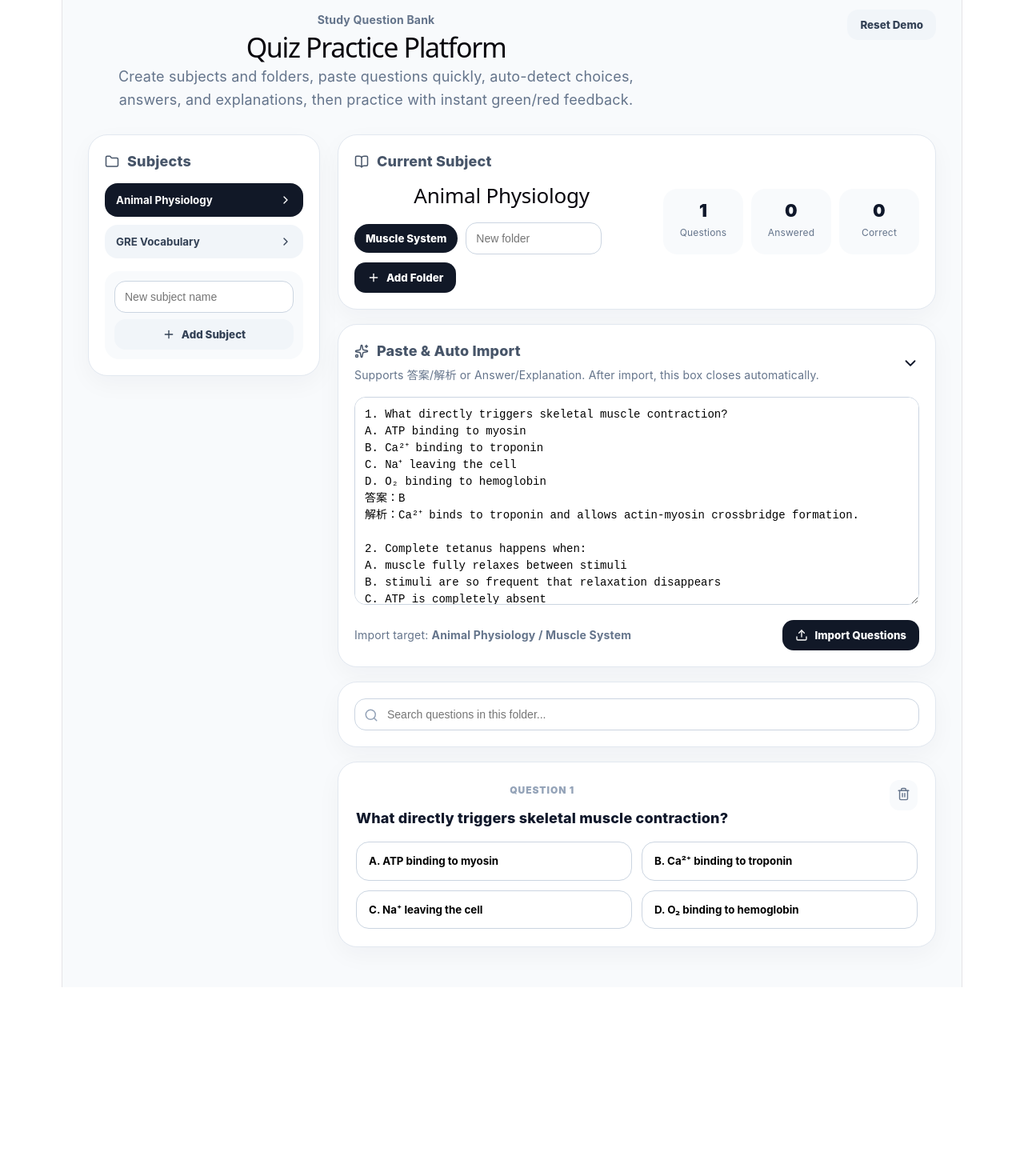
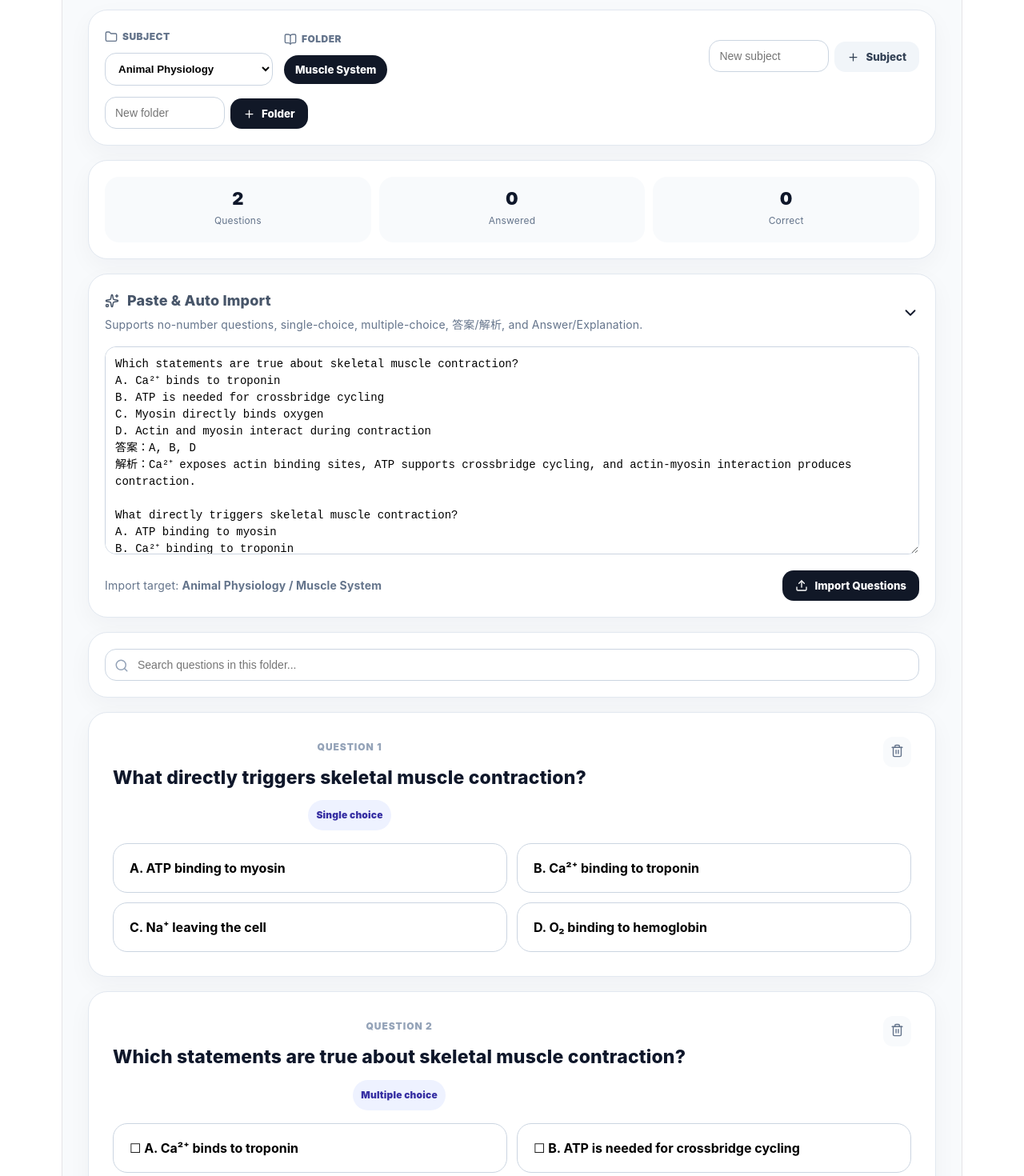
Before and after one commit to stella-dai123/quiz-platform, a React (Vite) app: page / in a window 1280 px wide. Shown: the part 20-1490 px from the top of the page at 80% size. Before the commit the page ends 1254 px from the top, so only its background shows below. Built offline with nearby package versions, Linux system fonts and the light colour scheme.

Commit message:
update layout and multiple choice

```diff
--- a/src/App.jsx
+++ b/src/App.jsx
@@ -13,7 +13,7 @@ import {
   Sparkles,
 } from "lucide-react";
 
-const STORAGE_KEY = "quiz-platform-data-v3";
+const STORAGE_KEY = "quiz-platform-data-v4";
 
 const starterSubjects = [
   {
@@ -33,9 +33,22 @@ const starterSubjects = [
               "Na⁺ leaving the cell",
               "O₂ binding to hemoglobin",
             ],
-            answer: 1,
+            answers: [1],
             explanation:
               "Ca²⁺ binds to troponin, which moves tropomyosin away from actin and allows actin-myosin crossbridge formation.",
+          },
+          {
+            id: crypto.randomUUID(),
+            prompt: "Which statements are true about skeletal muscle contraction?",
+            choices: [
+              "Ca²⁺ binds to troponin",
+              "ATP is needed for crossbridge cycling",
+              "Myosin directly binds oxygen",
+              "Actin and myosin interact during contraction",
+            ],
+            answers: [0, 1, 3],
+            explanation:
+              "Ca²⁺ exposes actin binding sites, ATP supports crossbridge cycling, and actin-myosin interaction produces contraction.",
           },
         ],
       },
@@ -62,10 +75,6 @@ function cleanLine(line) {
   return line.replace(/\r/g, "").trim();
 }
 
-function isChoiceLine(line) {
-  return /^([A-Ha-h])[\.|\)|:|、]\s+/.test(line);
-}
-
 function parseChoice(line) {
   const match = line.match(/^([A-Ha-h])[\.|\)|:|、]\s+(.+)$/);
   if (!match) return null;
@@ -73,11 +82,19 @@ function parseChoice(line) {
 }
 
 function isAnswerLine(line) {
-  return /^(答案|正确答案|answer|correct answer|correct|ans|key)\s*[:：\-]?\s*/i.test(line);
+  return /^(答案|正确答案|answer|correct answer|correct answers|correct|ans|key)\s*[:：\-]?\s*/i.test(line);
 }
 
 function isExplanationLine(line) {
   return /^(解析|解释|explanation|reason|rationale|why)\s*[:：\-]?\s*/i.test(line);
+}
+
+function stripAnswerLabel(line) {
+  return line.replace(/^(答案|正确答案|answer|correct answer|correct answers|correct|ans|key)\s*[:：\-]?\s*/i, "").trim();
+}
+
+function stripExplanationLabel(line) {
+  return line.replace(/^(解析|解释|explanation|reason|rationale|why)\s*[:：\-]?\s*/i, "").trim();
 }
 
 function removeQuestionPrefix(line) {
@@ -88,19 +105,33 @@ function removeQuestionPrefix(line) {
     .trim();
 }
 
-function extractAnswerIndex(answerText, choices) {
+function extractAnswerIndexes(answerText, choices) {
   const text = answerText.trim();
-  const letterMatch = text.match(/[A-Ha-h]/);
-  if (letterMatch) {
-    const idx = letterMatch[0].toUpperCase().charCodeAt(0) - 65;
-    if (idx >= 0 && idx < choices.length) return idx;
+  const indexes = new Set();
+
+  const separatedLetters = text.match(/[A-Ha-h]/g) || [];
+  for (const letter of separatedLetters) {
+    const idx = letter.toUpperCase().charCodeAt(0) - 65;
+    if (idx >= 0 && idx < choices.length) indexes.add(idx);
   }
 
+  if (indexes.size > 0) return Array.from(indexes).sort((a, b) => a - b);
+
   const normalized = text.toLowerCase();
-  const byText = choices.findIndex((choice) =>
-    normalized.includes(choice.toLowerCase()) || choice.toLowerCase().includes(normalized)
-  );
-  return byText >= 0 ? byText : 0;
+  choices.forEach((choice, index) => {
+    const c = choice.toLowerCase();
+    if (normalized.includes(c) || c.includes(normalized)) indexes.add(index);
+  });
+
+  return indexes.size ? Array.from(indexes).sort((a, b) => a - b) : [0];
+}
+
+function hasAnswer(lines) {
+  return lines.some((line) => isAnswerLine(line));
+}
+
+function hasChoices(lines) {
+  return lines.filter((line) => parseChoice(line)).length >= 2;
 }
 
 function splitIntoQuestionBlocks(text) {
@@ -112,18 +143,29 @@ function splitIntoQuestionBlocks(text) {
 
   const blocks = [];
   let current = [];
+  let currentChoiceLetters = new Set();
 
   for (const line of lines) {
-    const looksLikeNewQuestion =
-      /^(\d+\s*[\.\)]|Question\s*\d*[:：\.\)]|Q\d*[:：\.\)]|第\s*\d+\s*题)/i.test(line) &&
+    const choice = parseChoice(line);
+    const explicitQuestionStart = /^(\d+\s*[\.\)]|Question\s*\d*[:：\.\)]|Q\d*[:：\.\)]|第\s*\d+\s*题)/i.test(line);
+
+    const startsNewByExplicitQuestion =
+      explicitQuestionStart && current.length > 0 && (hasChoices(current) || hasAnswer(current));
+
+    const startsNewByChoiceRestart =
+      choice &&
+      choice.letter === "A" &&
       current.length > 0 &&
-      current.some((l) => isAnswerLine(l));
+      currentChoiceLetters.size >= 2 &&
+      hasAnswer(current);
 
-    if (looksLikeNewQuestion) {
+    if (startsNewByExplicitQuestion || startsNewByChoiceRestart) {
       blocks.push(current);
       current = [line];
+      currentChoiceLetters = new Set(choice ? [choice.letter] : []);
     } else {
       current.push(line);
+      if (choice) currentChoiceLetters.add(choice.letter);
     }
   }
 
@@ -153,13 +195,13 @@ function parseQuestions(rawText) {
 
         if (isAnswerLine(line)) {
           mode = "answer";
-          answerRaw = line.replace(/^(答案|正确答案|answer|correct answer|correct|ans|key)\s*[:：\-]?\s*/i, "").trim();
+          answerRaw = stripAnswerLabel(line);
           continue;
         }
 
         if (isExplanationLine(line)) {
           mode = "explanation";
-          const explanation = line.replace(/^(解析|解释|explanation|reason|rationale|why)\s*[:：\-]?\s*/i, "").trim();
+          const explanation = stripExplanationLabel(line);
           if (explanation) explanationLines.push(explanation);
           continue;
         }
@@ -176,22 +218,46 @@ function parseQuestions(rawText) {
       const prompt = promptLines.join(" ").trim();
       if (!prompt || choices.length < 2) return null;
 
+      const answers = extractAnswerIndexes(answerRaw, choices);
+
       return {
         id: makeId(),
         prompt,
         choices,
-        answer: extractAnswerIndex(answerRaw, choices),
+        answers,
         explanation: explanationLines.join(" ").trim() || "No explanation added yet.",
       };
     })
     .filter(Boolean);
 }
 
+function arraysEqual(a, b) {
+  if (!Array.isArray(a) || !Array.isArray(b)) return false;
+  if (a.length !== b.length) return false;
+  const sortedA = [...a].sort((x, y) => x - y);
+  const sortedB = [...b].sort((x, y) => x - y);
+  return sortedA.every((value, index) => value === sortedB[index]);
+}
+
+function normalizeQuestion(question) {
+  if (question.answers) return question;
+  if (typeof question.answer === "number") return { ...question, answers: [question.answer] };
+  return { ...question, answers: [0] };
+}
+
 function App() {
   const [subjects, setSubjects] = useState(() => {
     try {
       const saved = localStorage.getItem(STORAGE_KEY);
-      return saved ? JSON.parse(saved) : starterSubjects;
+      return saved
+        ? JSON.parse(saved).map((subject) => ({
+            ...subject,
+            folders: subject.folders.map((folder) => ({
+              ...folder,
+              questions: folder.questions.map(normalizeQuestion),
+            })),
+          }))
+        : starterSubjects;
     } catch {
       return starterSubjects;
     }
@@ -205,21 +271,21 @@ function App() {
   const [newSubjectName, setNewSubjectName] = useState("");
   const [newFolderName, setNewFolderName] = useState("");
   const [message, setMessage] = useState("");
-  const [importText, setImportText] = useState(`1. What directly triggers skeletal muscle contraction?
+  const [importText, setImportText] = useState(`Which statements are true about skeletal muscle contraction?
+A. Ca²⁺ binds to troponin
+B. ATP is needed for crossbridge cycling
+C. Myosin directly binds oxygen
+D. Actin and myosin interact during contraction
+答案：A, B, D
+解析：Ca²⁺ exposes actin binding sites, ATP supports crossbridge cycling, and actin-myosin interaction produces contraction.
+
+What directly triggers skeletal muscle contraction?
 A. ATP binding to myosin
 B. Ca²⁺ binding to troponin
 C. Na⁺ leaving the cell
 D. O₂ binding to hemoglobin
 答案：B
-解析：Ca²⁺ binds to troponin and allows actin-myosin crossbridge formation.
-
-2. Complete tetanus happens when:
-A. muscle fully relaxes between stimuli
-B. stimuli are so frequent that relaxation disappears
-C. ATP is completely absent
-D. the nerve stops firing
-正确答案：B
-解释：Frequent stimulation keeps Ca²⁺ high, so the muscle stays contracted.`);
+解析：Ca²⁺ binds to troponin.`);
 
   useEffect(() => {
     localStorage.setItem(STORAGE_KEY, JSON.stringify(subjects));
@@ -235,8 +301,8 @@ D. the nerve stops firing
     );
   }, [selectedFolder, search]);
 
-  const answeredCount = selectedFolder?.questions.filter((q) => answers[q.id] !== undefined).length || 0;
-  const correctCount = selectedFolder?.questions.filter((q) => answers[q.id] === q.answer).length || 0;
+  const answeredCount = selectedFolder?.questions.filter((q) => answers[q.id]?.length > 0).length || 0;
+  const correctCount = selectedFolder?.questions.filter((q) => arraysEqual(answers[q.id], q.answers)).length || 0;
 
   function selectSubject(subject) {
     setSelectedSubjectId(subject.id);
@@ -316,8 +382,16 @@ D. the nerve stops firing
     );
   }
 
-  function chooseAnswer(questionId, choiceIndex) {
-    setAnswers((prev) => ({ ...prev, [questionId]: choiceIndex }));
+  function toggleAnswer(questionId, choiceIndex, isMultiple) {
+    setAnswers((prev) => {
+      const current = prev[questionId] || [];
+      if (!isMultiple) return { ...prev, [questionId]: [choiceIndex] };
+
+      const next = current.includes(choiceIndex)
+        ? current.filter((idx) => idx !== choiceIndex)
+        : [...current, choiceIndex];
+      return { ...prev, [questionId]: next };
+    });
   }
 
   function resetDemo() {
@@ -336,18 +410,21 @@ D. the nerve stops firing
         body { margin: 0; }
         .page { min-height: 100vh; background: #f8fafc; color: #0f172a; font-family: Inter, Arial, sans-serif; padding: 32px; }
         .container { max-width: 1280px; margin: 0 auto; }
-        .header { display: flex; justify-content: space-between; gap: 20px; align-items: flex-start; margin-bottom: 28px; }
-        .eyebrow { color: #64748b; font-size: 14px; font-weight: 700; margin-bottom: 8px; }
-        h1 { margin: 0; font-size: 34px; letter-spacing: -0.04em; }
-        .subtitle { color: #64748b; margin-top: 10px; max-width: 720px; line-height: 1.6; }
-        .layout { display: grid; grid-template-columns: 290px 1fr; gap: 22px; align-items: start; }
+        .wide { max-width: 1500px; }
+        .top-toolbar { display: flex; gap: 14px; align-items: center; margin-bottom: 18px; flex-wrap: wrap; }
+        .toolbar-group { display: grid; gap: 7px; }
+        .toolbar-group.grow { flex: 1; min-width: 360px; }
+        .toolbar-label { display: flex; gap: 6px; align-items: center; color: #64748b; font-size: 12px; font-weight: 900; text-transform: uppercase; letter-spacing: .04em; }
+        select { border: 1px solid #cbd5e1; border-radius: 14px; padding: 11px 12px; background: white; font-weight: 800; min-width: 210px; }
+        .add-group { grid-template-columns: 150px auto; align-items: end; }
+        .practice-layout { display: block; }
         .card { background: white; border: 1px solid #e2e8f0; border-radius: 24px; box-shadow: 0 10px 30px rgba(15, 23, 42, 0.04); }
         .card-pad { padding: 20px; }
         .sidebar-title, .section-title { display: flex; align-items: center; gap: 10px; font-weight: 800; color: #475569; margin-bottom: 14px; }
-        .subject-btn, .folder-btn { width: 100%; border: none; border-radius: 16px; padding: 13px 14px; margin-bottom: 10px; text-align: left; cursor: pointer; display: flex; justify-content: space-between; align-items: center; font-weight: 700; }
-        .subject-btn.active, .folder-btn.active { background: #111827; color: white; }
-        .subject-btn:not(.active), .folder-btn:not(.active) { background: #f1f5f9; color: #334155; }
-        .subject-btn:not(.active):hover, .folder-btn:not(.active):hover { background: #e2e8f0; }
+        .subject-btn { width: 100%; border: none; border-radius: 16px; padding: 13px 14px; margin-bottom: 10px; text-align: left; cursor: pointer; display: flex; justify-content: space-between; align-items: center; font-weight: 700; }
+        .subject-btn.active { background: #111827; color: white; }
+        .subject-btn:not(.active) { background: #f1f5f9; color: #334155; }
+        .subject-btn:not(.active):hover { background: #e2e8f0; }
         .mini-form { background: #f8fafc; padding: 12px; border-radius: 18px; margin-top: 16px; display: grid; gap: 8px; }
         input, textarea { border: 1px solid #cbd5e1; outline: none; border-radius: 14px; padding: 11px 12px; font-size: 14px; width: 100%; background: white; }
         input:focus, textarea:focus { border-color: #64748b; }
@@ -356,10 +433,12 @@ D. the nerve stops firing
         .secondary { border: none; background: #f1f5f9; color: #334155; border-radius: 14px; padding: 11px 16px; cursor: pointer; font-weight: 800; display: inline-flex; gap: 8px; align-items: center; justify-content: center; }
         .top-grid { display: grid; grid-template-columns: 1fr auto; gap: 18px; align-items: center; }
         .stats { display: grid; grid-template-columns: repeat(3, 100px); gap: 10px; }
+        .wide-stats { grid-template-columns: repeat(3, minmax(120px, 1fr)); }
         .stat { background: #f8fafc; border-radius: 18px; padding: 14px; text-align: center; }
         .stat-number { font-size: 22px; font-weight: 900; }
         .stat-label { font-size: 12px; color: #64748b; margin-top: 2px; }
         .folder-row { display: flex; gap: 10px; flex-wrap: wrap; align-items: center; margin-top: 18px; }
+        .folder-row.compact { margin-top: 0; max-height: 46px; overflow: auto; }
         .folder-chip { border: none; padding: 10px 14px; border-radius: 999px; cursor: pointer; font-weight: 800; }
         .folder-chip.active { background: #111827; color: white; }
         .folder-chip:not(.active) { background: #f1f5f9; color: #475569; }
@@ -369,12 +448,14 @@ D. the nerve stops firing
         .search-wrap { position: relative; }
         .search-icon { position: absolute; top: 12px; left: 12px; color: #94a3b8; }
         .search-input { padding-left: 40px; }
-        .question { padding: 22px; margin-bottom: 18px; }
+        .question { padding: 30px; margin-bottom: 18px; }
         .q-head { display: flex; justify-content: space-between; gap: 16px; align-items: flex-start; margin-bottom: 16px; }
         .q-number { color: #94a3b8; font-size: 12px; font-weight: 900; letter-spacing: .08em; text-transform: uppercase; margin-bottom: 8px; }
-        .q-prompt { font-size: 18px; font-weight: 800; line-height: 1.5; }
+        .q-prompt { font-size: 23px; font-weight: 850; line-height: 1.55; max-width: 1200px; }
+        .type-label { display: inline-flex; margin-top: 10px; background: #eef2ff; color: #3730a3; padding: 6px 10px; border-radius: 999px; font-size: 12px; font-weight: 900; }
         .choices { display: grid; grid-template-columns: repeat(2, minmax(0, 1fr)); gap: 12px; }
-        .choice { border: 1px solid #cbd5e1; background: white; border-radius: 16px; padding: 14px 15px; text-align: left; cursor: pointer; font-weight: 700; line-height: 1.4; }
+        .choice { border: 1px solid #cbd5e1; background: white; border-radius: 18px; padding: 18px 20px; text-align: left; cursor: pointer; font-weight: 750; line-height: 1.5; font-size: 16px; }
+        .choice.selected { outline: 2px solid #111827; }
         .choice.correct { background: #dcfce7; border-color: #86efac; color: #166534; }
         .choice.wrong { background: #fee2e2; border-color: #fca5a5; color: #991b1b; }
         .badge { display: inline-flex; gap: 6px; align-items: center; padding: 7px 10px; border-radius: 999px; font-size: 13px; font-weight: 900; white-space: nowrap; }
@@ -384,52 +465,29 @@ D. the nerve stops firing
         .delete { border: none; background: #f8fafc; color: #64748b; cursor: pointer; border-radius: 12px; padding: 9px; }
         .delete:hover { background: #fee2e2; color: #991b1b; }
         .empty { text-align: center; padding: 48px; color: #64748b; }
-        @media (max-width: 900px) { .layout { grid-template-columns: 1fr; } .top-grid { grid-template-columns: 1fr; } .stats { grid-template-columns: repeat(3, 1fr); } .choices { grid-template-columns: 1fr; } }
+        @media (max-width: 900px) { .top-toolbar { display: grid; } .toolbar-group.grow { min-width: 0; } .add-group { grid-template-columns: 1fr; } .stats { grid-template-columns: repeat(3, 1fr); } .choices { grid-template-columns: 1fr; } .q-prompt { font-size: 20px; } .page { padding: 16px; } }
       `}</style>
 
-      <div className="container">
-        <div className="header">
-          <div>
-            <div className="eyebrow">Study Question Bank</div>
-            <h1>Quiz Practice Platform</h1>
-            <div className="subtitle">
-              Create subjects and folders, paste questions quickly, auto-detect choices, answers, and explanations, then practice with instant green/red feedback.
-            </div>
-          </div>
-          <button className="secondary" onClick={resetDemo}>Reset Demo</button>
+      <div className="container wide">
+        <div className="top-toolbar card card-pad">
+          <div className="toolbar-group">
+            <div className="toolbar-label"><Folder size={16} /> Subject</div>
+            <select
+              value={selectedSubjectId}
+              onChange={(e) => {
+                const subject = subjects.find((s) => s.id === e.target.value);
+                if (subject) selectSubject(subject);
+              }}
+            >
+              {subjects.map((subject) => (
+                <option key={subject.id} value={subject.id}>{subject.name}</option>
+              ))}
+            </select>
           </div>
 
-        <div className="layout">
-          <aside className="card card-pad">
-            <div className="sidebar-title"><Folder size={18} /> Subjects</div>
-            {subjects.map((subject) => (
-              <button
-                key={subject.id}
-                className={`subject-btn ${subject.id === selectedSubjectId ? "active" : ""}`}
-                onClick={() => selectSubject(subject)}
-              >
-                <span>{subject.name}</span>
-                <ChevronRight size={16} />
-              </button>
-            ))}
-
-            <div className="mini-form">
-              <input
-                value={newSubjectName}
-                onChange={(e) => setNewSubjectName(e.target.value)}
-                placeholder="New subject name"
-              />
-              <button className="secondary" onClick={addSubject}><Plus size={16} /> Add Subject</button>
-            </div>
-          </aside>
-
-          <main>
-            <section className="card card-pad" style={{ marginBottom: 18 }}>
-              <div className="top-grid">
-                <div>
-                  <div className="section-title"><BookOpen size={18} /> Current Subject</div>
-                  <h2 style={{ margin: 0, fontSize: 26 }}>{selectedSubject?.name}</h2>
-                  <div className="folder-row">
+          <div className="toolbar-group grow">
+            <div className="toolbar-label"><BookOpen size={16} /> Folder</div>
+            <div className="folder-row compact">
               {selectedSubject?.folders.map((folder) => (
                 <button
                   key={folder.id}
@@ -443,20 +501,35 @@ D. the nerve stops firing
                   {folder.name}
                 </button>
               ))}
+            </div>
+          </div>
+
+          <div className="toolbar-group add-group">
+            <input
+              value={newSubjectName}
+              onChange={(e) => setNewSubjectName(e.target.value)}
+              placeholder="New subject"
+            />
+            <button className="secondary" onClick={addSubject}><Plus size={15} /> Subject</button>
+          </div>
+
+          <div className="toolbar-group add-group">
             <input
               value={newFolderName}
               onChange={(e) => setNewFolderName(e.target.value)}
               placeholder="New folder"
-                      style={{ width: 170 }}
             />
-                    <button className="primary" onClick={addFolder}><Plus size={16} /> Add Folder</button>
+            <button className="primary" onClick={addFolder}><Plus size={15} /> Folder</button>
           </div>
         </div>
-                <div className="stats">
+
+        <div className="practice-layout">
+          <main>
+            <section className="card card-pad slim-stats" style={{ marginBottom: 18 }}>
+              <div className="stats wide-stats">
                 <div className="stat"><div className="stat-number">{selectedFolder?.questions.length || 0}</div><div className="stat-label">Questions</div></div>
                 <div className="stat"><div className="stat-number">{answeredCount}</div><div className="stat-label">Answered</div></div>
                 <div className="stat"><div className="stat-number">{correctCount}</div><div className="stat-label">Correct</div></div>
-                </div>
               </div>
             </section>
 
@@ -465,7 +538,7 @@ D. the nerve stops firing
                 <div>
                   <div className="section-title" style={{ marginBottom: 4 }}><Sparkles size={18} /> Paste & Auto Import</div>
                   <div style={{ color: "#64748b", fontSize: 14 }}>
-                    Supports 答案/解析 or Answer/Explanation. After import, this box closes automatically.
+                    Supports no-number questions, single-choice, multiple-choice, 答案/解析, and Answer/Explanation.
                   </div>
                 </div>
                 {showImport ? <ChevronDown size={22} /> : <ChevronRight size={22} />}
@@ -476,7 +549,7 @@ D. the nerve stops firing
                   <textarea
                     value={importText}
                     onChange={(e) => setImportText(e.target.value)}
-                    placeholder={`Paste like this:\nQuestion text\nA. choice\nB. choice\nC. choice\nD. choice\n答案：B\n解析：your explanation`}
+                    placeholder={`Paste like this:\nQuestion text\nA. choice\nB. choice\nC. choice\nD. choice\n答案：A, C\n解析：your explanation\n\nNext question text\nA. choice\nB. choice\n答案：B\n解析：your explanation`}
                   />
                   <div style={{ display: "flex", justifyContent: "space-between", gap: 12, alignItems: "center", marginTop: 12 }}>
                     <div style={{ color: "#64748b", fontSize: 14 }}>
@@ -505,9 +578,10 @@ D. the nerve stops firing
               <section className="card empty">No questions in this folder yet. Open Paste & Auto Import to add some.</section>
             ) : (
               filteredQuestions.map((question, index) => {
-                const chosen = answers[question.id];
-                const isAnswered = chosen !== undefined;
-                const isCorrect = chosen === question.answer;
+                const chosen = answers[question.id] || [];
+                const isAnswered = chosen.length > 0;
+                const isCorrect = arraysEqual(chosen, question.answers);
+                const isMultiple = question.answers.length > 1;
 
                 return (
                   <section className="card question" key={question.id}>
@@ -515,6 +589,7 @@ D. the nerve stops firing
                       <div>
                         <div className="q-number">Question {index + 1}</div>
                         <div className="q-prompt">{question.prompt}</div>
+                        <span className="type-label">{isMultiple ? "Multiple choice" : "Single choice"}</span>
                       </div>
                       <div style={{ display: "flex", gap: 8, alignItems: "center" }}>
                         {isAnswered && (
@@ -529,19 +604,22 @@ D. the nerve stops firing
 
                     <div className="choices">
                       {question.choices.map((choice, choiceIndex) => {
-                        const selected = chosen === choiceIndex;
-                        const correct = question.answer === choiceIndex;
+                        const selected = chosen.includes(choiceIndex);
+                        const correct = question.answers.includes(choiceIndex);
                         let className = "choice";
+
+                        if (selected && !isAnswered) className += " selected";
                         if (isAnswered && correct) className += " correct";
                         if (isAnswered && selected && !correct) className += " wrong";
+                        if (isAnswered && selected) className += " selected";
 
                         return (
                           <button
                             key={`${question.id}-${choiceIndex}`}
                             className={className}
-                            onClick={() => chooseAnswer(question.id, choiceIndex)}
+                            onClick={() => toggleAnswer(question.id, choiceIndex, isMultiple)}
                           >
-                            {String.fromCharCode(65 + choiceIndex)}. {choice}
+                            {isMultiple ? (selected ? "☑" : "☐") : ""} {String.fromCharCode(65 + choiceIndex)}. {choice}
                           </button>
                         );
                       })}
```
Lines whose indentation alone changed are shown as unchanged.
